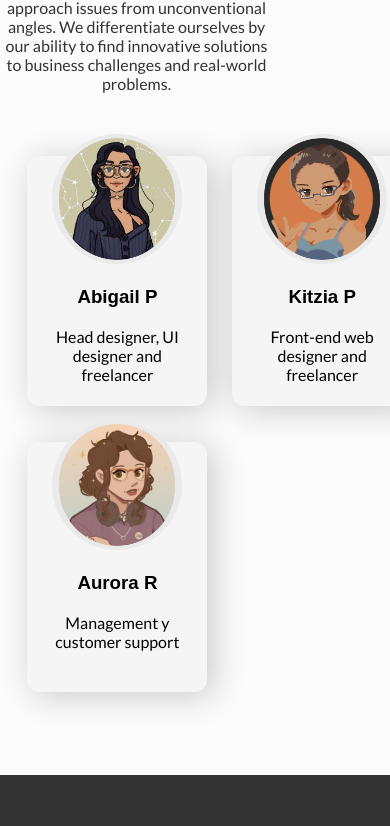
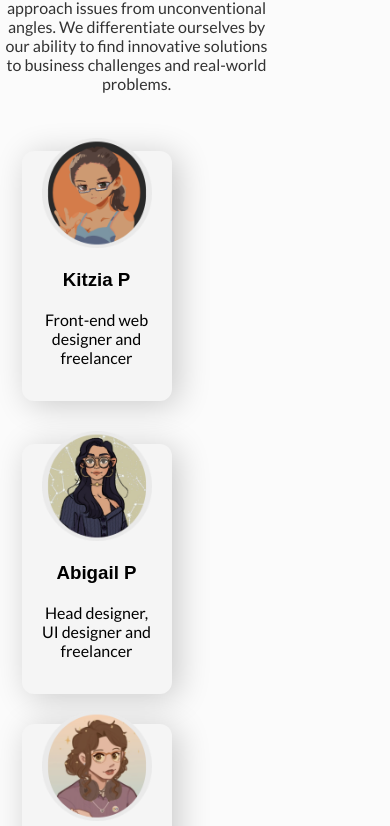
Before and after one commit to NahualliArt/portfolio, a React (Vite) app: page / in a window 390 px wide. Shown: the part 3644-4470 px from the top of the page. Built offline with nearby package versions, Linux system fonts and the light colour scheme; a web font is replaced by a local one.

Commit message:
responsive1

```diff
--- a/src/styles/responsive.scss
+++ b/src/styles/responsive.scss
@@ -116,12 +116,15 @@
               display: flex;
               padding: 20px;
               gap: 10px;
+              flex-flow: column-reverse wrap;
+              .members-line{
+                margin: 1%;
+                .member-card{
                     img{
                         width: 110px;
                         height: auto;
                         margin: -30% 0 0 0;
                     }
-              .member-card{
                     text-align: center;
                     width: 150px;
                     height: 250px;
@@ -129,6 +132,7 @@
                     background-color: #F5F5F5;
                     box-shadow: 6px 4px 33px rgba(0, 0, 0, 0.2);
                     border-radius: 12px;
+                 }
               }
            }
            .team-text{
```
Lines whose indentation alone changed are shown as unchanged.
